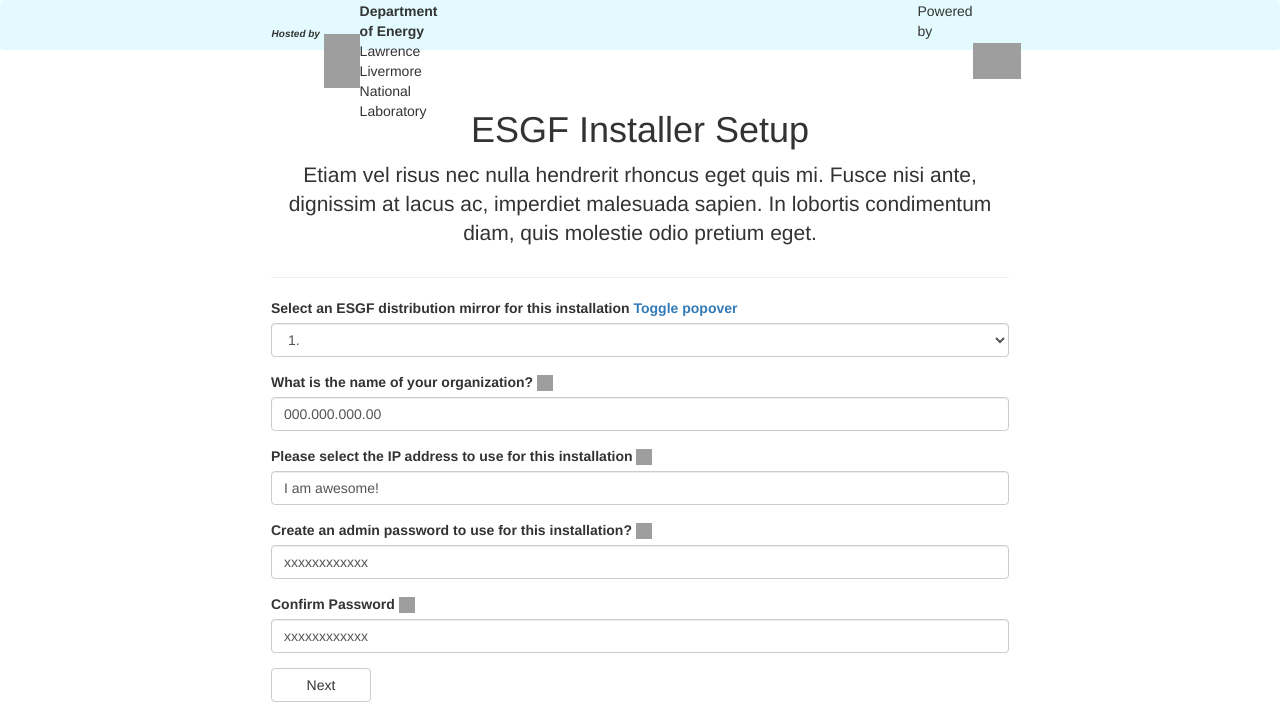
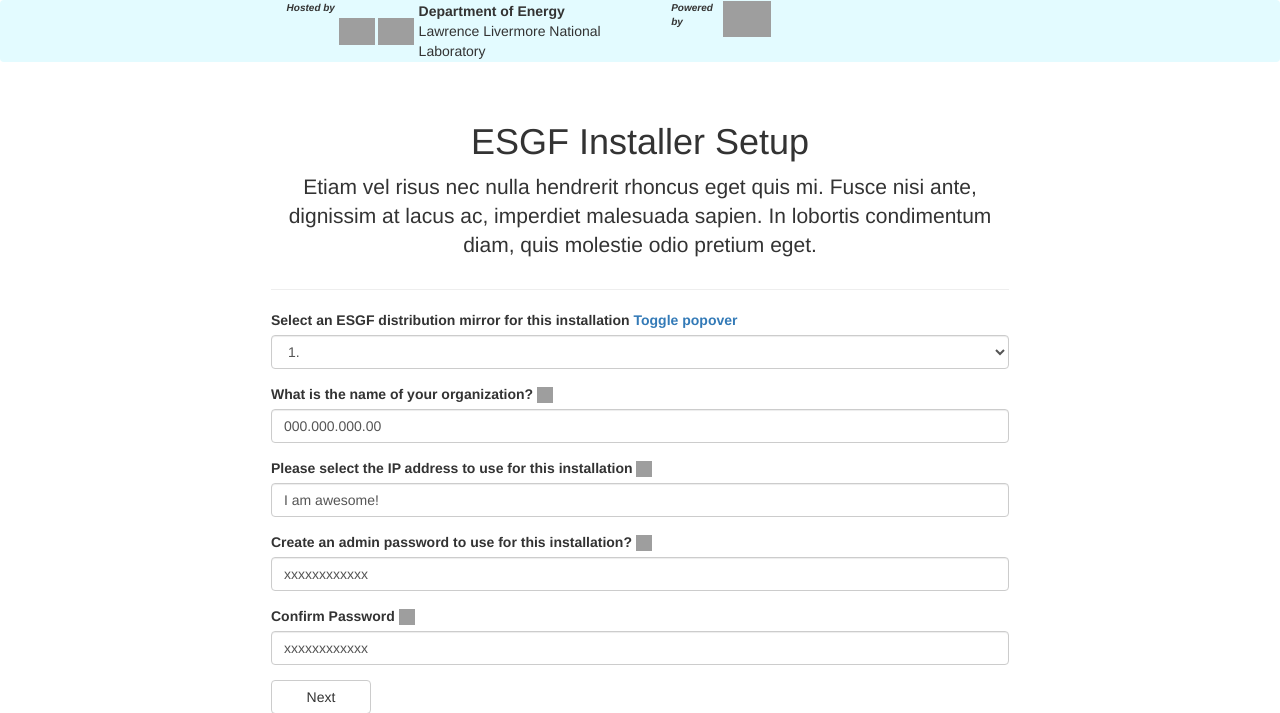
Before and after one commit to eliakindelrosario/Summer_2017, a Flask app: page / in a window 1280 px wide. Shown: the top 713 px of the page. Run offline with Flask 2, Linux system fonts and the light colour scheme; some libraries are stand-ins or nearby versions; grey boxes are pictures that could not be loaded.

Commit message:
Modified header information.

```diff
--- a/python-flask-app/templates/includes/_navbar.html
+++ b/python-flask-app/templates/includes/_navbar.html
@@ -12,7 +12,8 @@
             <!-- control the height of the custom header by changing the value below. Both the table and the custom_header div should be
             set to be the same height-->
             <div style="height:42px;" class="custom_header">
-              <table style="height:42px; padding:0; margin:0; vertical-align:middle;" class="no_color">
+                <div class="col-md-8">
+                    <table>
                         <tr>
                             <td class="hosted_by" style="width:52px; font-size:10px; font-weight:bold; font-style:italic; padding-right:1px;">
                                 Hosted by
@@ -27,10 +28,17 @@
                                 <br/>
                                 Lawrence Livermore National Laboratory
                             </td>
-                  <td class="powered_by">
+                          </tr>
+                    </table>
+                </div>
+                <div class="col-md-4">
+                    <table>
+                        <tr>
+                            <td class="hosted_by" style="width:52px; font-size:10px; font-weight:bold; font-style:italic; padding-right:1px;">
                                 Powered by
                             </td>
-                  <td class="custom_header_esgf_cog">
+                            <td width="80"
+                                style="text-align:left;vertical-align:middle;color:#666;">
                                 <a href="https://www.earthsystemcog.org">
                                     <img style="vertical-align:middle; height:36px; margin:0;" src="https://esgf-node.llnl.gov/static/cog/img/cog_esgf_small.png" alt="ESGF logo"/>
                                  </a>
@@ -42,4 +50,5 @@
         </div>
       </div>
     </div>
+  </div>
 </nav>
```
Lines whose indentation alone changed are shown as unchanged.
